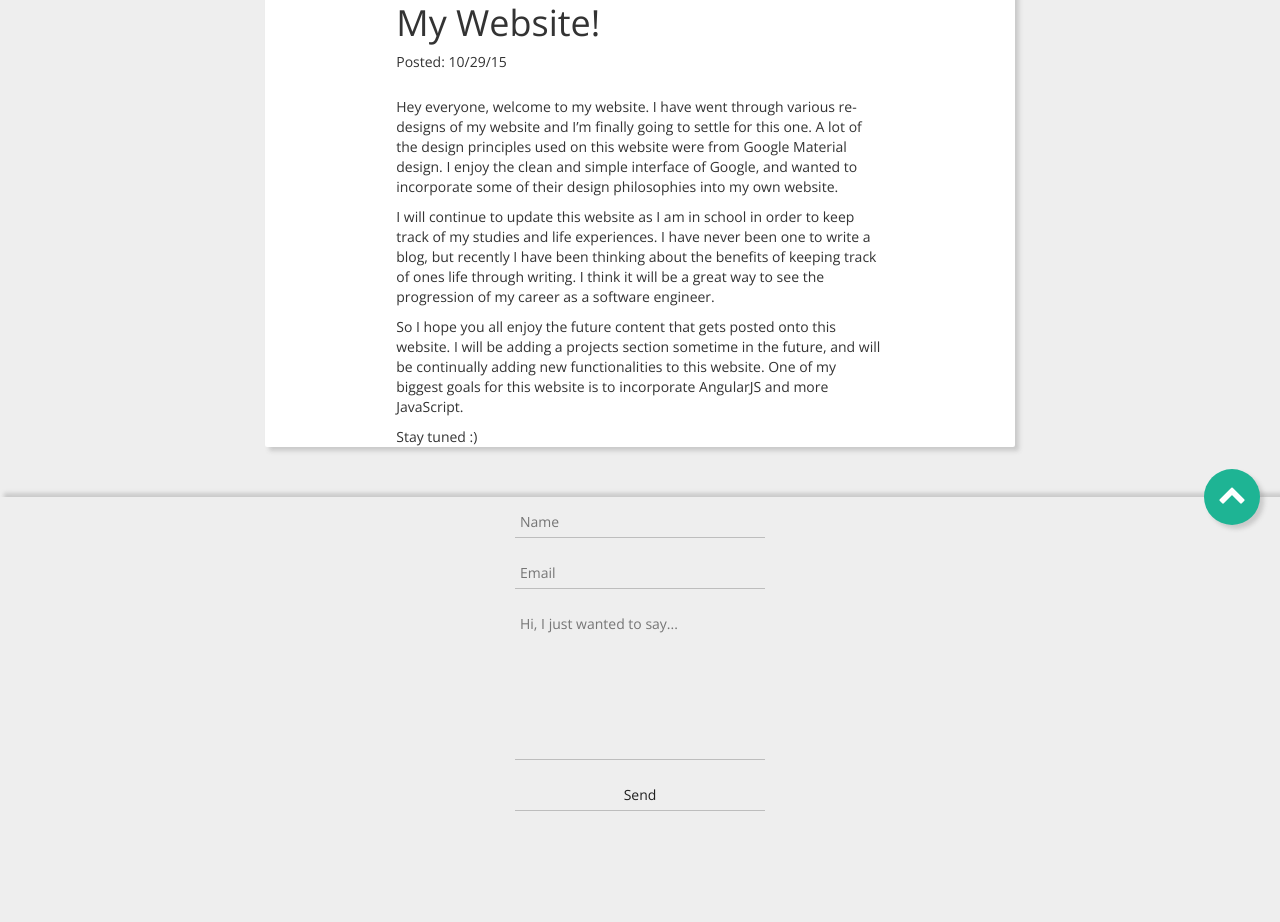
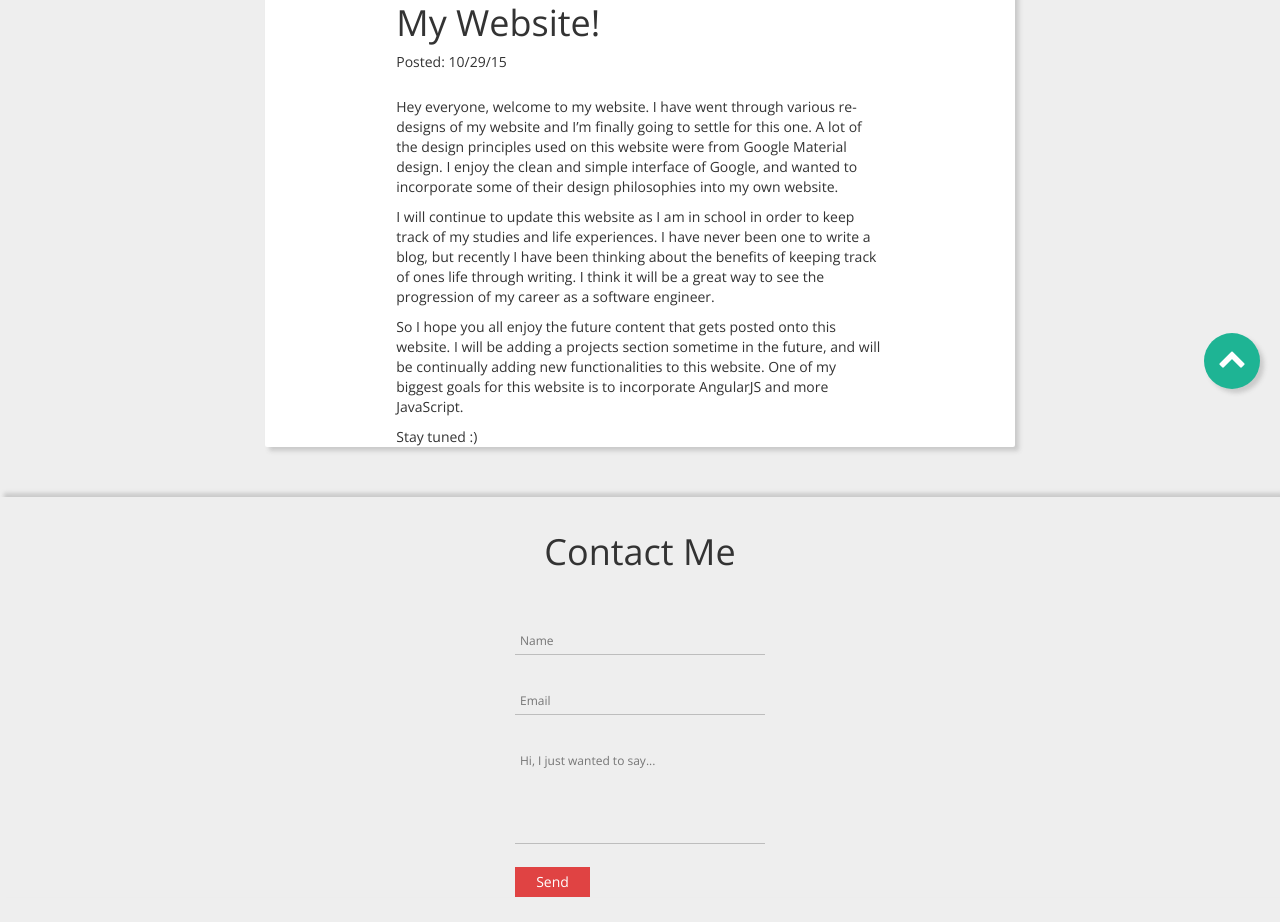
Before and after one commit to dakong/dakong.github.io, a plain HTML site: page blog.html in a window 1280 px wide. Shown: the part 383-1305 px from the top of the page. Before the commit the page ends 1194 px from the top, so only its background shows below. Drawn offline with nearby package versions, Linux system fonts and the light colour scheme.

Commit message:
First Push

```diff
--- a/blog.html
+++ b/blog.html
@@ -67,15 +67,27 @@
   </a>
 
   <footer id="contact">
+    <h1>Contact Me </h1>
 
     <form>
-      <input class="form-input" id="name" type="text" name="name" placeholder="Name" size="30" />
+      <div class ="row-content">
+        <label class="default-label">Name</label>
+        <input class="form-input" id="name" type="text" name="name" placeholder="Name" size="30" />
+      </div>
+
+        <div class="row-content">
+        <label class="default-label">Email</label>
+        <input class="form-input" id="email" type="text" name="email" placeholder="Email" size="30" />
+      </div>
+
+
+        <div class="textarea-content row-content ">
+        <label class="default-label">Message</label>
+        <textarea class="form-input" id="message" name="message" placeholder="Hi, I just wanted to say..." rows="5" cols="30"></textarea>
+      </div>
+
       <br />
-      <input class="form-input" id="email" type="text" name="email" placeholder="Email" size="30" />
-      <br />
-      <textarea class="form-input" id="message" name="message" placeholder="Hi, I just wanted to say..." rows="7" cols="30"></textarea>
-      <br />
-      <input type="submit" value="Send">
+      <input id="submit-btn" type="submit" value="Send">
     </form>
 
   </footer>
--- a/js/javascript.js
+++ b/js/javascript.js
@@ -83,9 +83,6 @@ $(document).ready(function() {
 
 
 
-
-
-
   /*function gradientFader(){
     var landing = $('#landing');
     $(document).scroll(function() {
```
Also changed, not shown: 1 other file.
